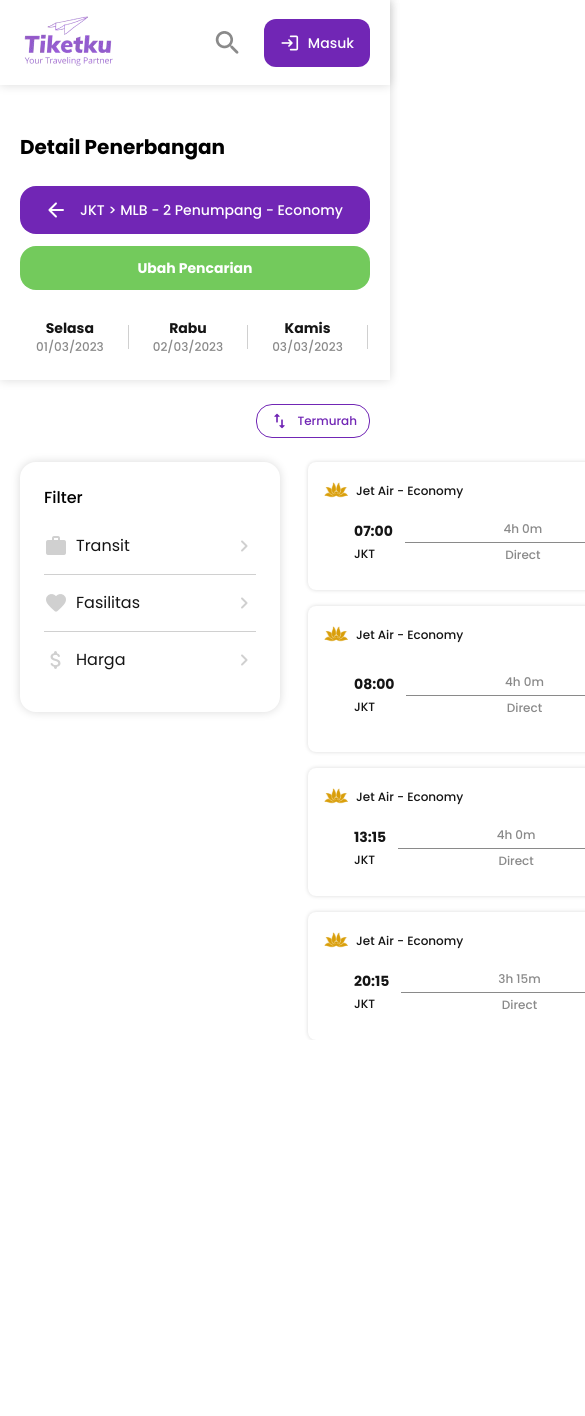
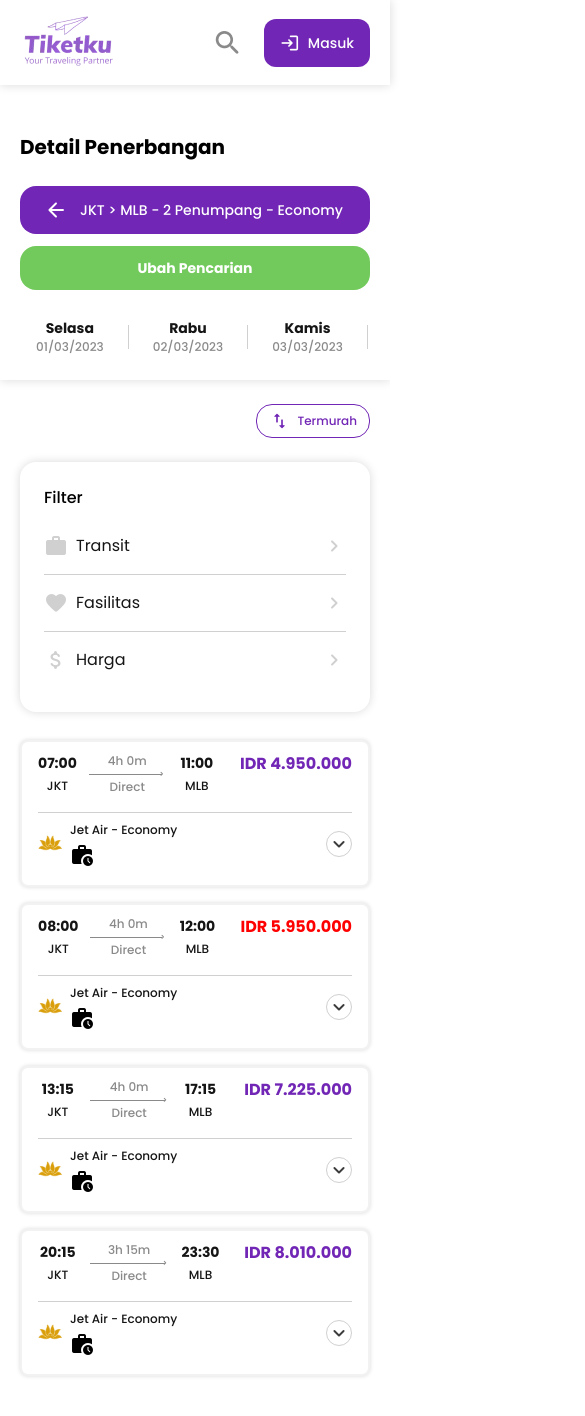
Before and after one commit to arieffadhlan/shinzou-frontend, a Next.js app: page /flight in a window 390 px wide. Shown: the top 1416 px of the page, 585 px wide, since content can reach past the window. Before the commit the page ends 1040 px from the top, so only its background shows below. Built offline with nearby package versions, Linux system fonts and the light colour scheme.

Commit message:
refactor: update FlightCard component

```diff
--- a/app/flight/page.jsx
+++ b/app/flight/page.jsx
@@ -14,8 +14,8 @@ const Flight = () => {
           Termurah
         </button>
       </Container>
-      <Container className="flex gap-7 mt-6">
-        <div className="flex flex-col gap-6 w-full h-fit p-6 rounded-2xl shadow-xs sm:w-[268px]">
+      <Container className="flex flex-col gap-7 mt-6 mb-16 2md:flex-row">
+        <div className="flex flex-col gap-6 w-full h-fit p-6 rounded-2xl shadow-xs 2md:w-[268px]">
           <h2 className="font-medium text-base text-black">Filter</h2>
           <div className="flex flex-col gap-4">
             <div className="group cursor-pointer flex justify-between items-center pb-4 border-b border-[#D0D0D0]">
--- a/components/Empty.jsx
+++ b/components/Empty.jsx
@@ -1,6 +1,6 @@
 import Image from 'next/image';
 import React from 'react'
-import Empty from '../assets/empty.png'
+import EmptyImage from '../assets/empty.png'
 
 const Empty = () => {
     return (
@@ -8,7 +8,7 @@ const Empty = () => {
       <div className='empty d-flex bg-white w-100 h-100  align-items-center justify-content-center'>
         <div className='ml-[670px]'>
             <Image
-                src={Empty}
+                src={EmptyImage}
                   alt="Empty"
                   width={276}
                   height={194}
--- a/components/FlightCard.jsx
+++ b/components/FlightCard.jsx
@@ -8,45 +8,48 @@ const FlightCard = () => {
   return (
     <>
       <div className="flex flex-col gap-4 w-full">
-        <div className="flex flex-col px-4 py-2.5 border-1 border-[#F2F2F2] rounded-lg bg-white shadow-2xs hocus:border-primary-4/50">
-          <div className="flex flex-col">
-            <div className="flex justify-between items-center py-1.5">
+        <div className="cursor-pointer flex flex-col px-4 py-2.5 border-2 border-[#F2F2F2] rounded-lg bg-white shadow-2xs hocus:border-primary-4/50">
+          <div className="flex flex-col-reverse lg:flex-col">
+            <div className="flex justify-between items-center py-2 border-t-[1px] border-[#D0D0D0] lg:py-1.5 lg:border-0">
               <div className="flex items-center gap-2">
                 <Image src={airlineIcon} alt="Airline" />
-                <span className="font-medium text-xs leading-[18px] text-[#151515]">Jet Air - Economy</span>
+                <div className="flex flex-col gap-1">
+                  <span className="font-medium text-xs leading-[18px] text-[#151515]">Jet Air - Economy</span>
+                  <span className="material-icons-round text-black !inline-block lg:!hidden">work_history</span>
+                </div>
               </div>
               <div className="flex justify-center items-center border border-[#D0D0D0] rounded-full">
                 <span className="material-icons-round text-[#3C3C3C]">expand_more</span>
               </div>
             </div>
-            <div className="flex justify-between items-center gap-[72px] pb-1.5">
-              <div className="flex items-center gap-4 px-[30px] py-2.5">
-                <div className="flex items-center gap-3 w-[346px]">
-                  <div className="flex flex-col gap-1">
+            <div className="flex flex-col-reverse justify-between items-end gap-6 pb-4 2xs:flex-row 2xs:items-start xs:gap-16 2md:gap-10 lg:items-center lg:pb-1.5 xl:gap-16">
+              <div className="flex items-center gap-4 w-full px-0 py-0 lg:py-2.5 lg:px-[30px]">
+                <div className="flex items-center gap-3 w-full">
+                  <div className="flex flex-1 flex-col justify-center items-center gap-1 max-w-[48px]">
                     <span className="font-bold text-sm text-[#151515]">07:00</span>
                     <span className="font-medium text-xs leading-[18px] text-[#151515]">JKT</span>
                   </div>
-                  <div className="flex flex-col justify-center items-center">
+                  <div className="flex flex-2 flex-col justify-center items-center">
                     <span className="font-medium text-xs leading-[18px] text-[#8A8A8A]">4h 0m</span>
-                    <div className="flex items-center">
-                      <div className="w-[232px] h-[1px] bg-[#8A8A8A]"></div>
+                    <div className="flex items-center w-full">
+                      <div className="w-full h-[1px] bg-[#8A8A8A]"></div>
                       <span className="material-icons-round -ml-[4px] !font-bold !text-[8px] text-[#8A8A8A]">chevron_right</span>
                     </div>
                     <span className="font-medium text-xs leading-[18px] text-[#8A8A8A]">Direct</span>
                   </div>
-                  <div className="flex flex-col gap-1">
+                  <div className="flex flex-1 flex-col justify-center items-center gap-1 max-w-[48px]">
                     <span className="font-bold text-sm text-[#151515]">11:00</span>
                     <span className="font-medium text-xs leading-[18px] text-[#151515]">MLB</span>
                   </div>
                 </div>
-                <span className="material-icons-round text-primary-5">work_history</span>
+                <span className="material-icons-round text-primary-5 !hidden lg:!inline-block">work_history</span>
               </div>
               <div className="flex flex-col items-end gap-1.5">
                 <span className="whitespace-nowrap font-bold text-base text-primary-4">IDR 4.950.000</span>
                 <Button
                   size="md"
                   variant="primary"
-                  className="!px-8 !py-1"
+                  className="hidden !px-8 !py-1 lg:flex"
                 >
                   Pilih
                 </Button>
@@ -54,45 +57,48 @@ const FlightCard = () => {
             </div>
           </div>
         </div>
-        <div className="flex flex-col px-4 py-2.5 border-1 border-[#F2F2F2] rounded-lg bg-white shadow-2xs hocus:border-primary-4/50">
-          <div className="flex flex-col">
-            <div className="flex justify-between items-center py-1.5">
+        <div className="cursor-pointer flex flex-col px-4 py-2.5 border-2 border-[#F2F2F2] rounded-lg bg-white shadow-2xs hocus:border-primary-4/50">
+          <div className="flex flex-col-reverse lg:flex-col">
+            <div className="flex justify-between items-center py-2 border-t-[1px] border-[#D0D0D0] lg:py-1.5 lg:border-0">
               <div className="flex items-center gap-2">
                 <Image src={airlineIcon} alt="Airline" />
-                <span className="font-medium text-xs leading-[18px] text-[#151515]">Jet Air - Economy</span>
+                <div className="flex flex-col gap-1">
+                  <span className="font-medium text-xs leading-[18px] text-[#151515]">Jet Air - Economy</span>
+                  <span className="material-icons-round text-black !inline-block lg:!hidden">work_history</span>
+                </div>
               </div>
               <div className="flex justify-center items-center border border-[#D0D0D0] rounded-full">
                 <span className="material-icons-round text-[#3C3C3C]">expand_more</span>
               </div>
             </div>
-            <div className="flex justify-between items-center pb-1.5">
-              <div className="flex items-center gap-4 px-[30px] py-2.5">
-                <div className="flex items-center gap-3 w-[346px]">
-                  <div className="flex flex-col gap-1">
+            <div className="flex flex-col-reverse justify-between items-end gap-6 pb-4 2xs:flex-row 2xs:items-start xs:gap-16 2md:gap-10 lg:items-center lg:pb-1.5 xl:gap-16">
+              <div className="flex items-center gap-4 w-full px-0 py-0 lg:py-2.5 lg:px-[30px]">
+                <div className="flex items-center gap-3 w-full">
+                  <div className="flex flex-1 flex-col justify-center items-center gap-1 max-w-[48px]">
                     <span className="font-bold text-sm text-[#151515]">08:00</span>
                     <span className="font-medium text-xs leading-[18px] text-[#151515]">JKT</span>
                   </div>
-                  <div className="flex flex-col justify-center items-center">
+                  <div className="flex flex-2 flex-col justify-center items-center">
                     <span className="font-medium text-xs leading-[18px] text-[#8A8A8A]">4h 0m</span>
-                    <div className="flex items-center">
-                      <div className="w-[232px] h-[1px] bg-[#8A8A8A]"></div>
+                    <div className="flex items-center w-full">
+                      <div className="w-full h-[1px] bg-[#8A8A8A]"></div>
                       <span className="material-icons-round -ml-[4px] !font-bold !text-[8px] text-[#8A8A8A]">chevron_right</span>
                     </div>
                     <span className="font-medium text-xs leading-[18px] text-[#8A8A8A]">Direct</span>
                   </div>
-                  <div className="flex flex-col gap-1">
+                  <div className="flex flex-1 flex-col justify-center items-center gap-1 max-w-[48px]">
                     <span className="font-bold text-sm text-[#151515]">12:00</span>
                     <span className="font-medium text-xs leading-[18px] text-[#151515]">MLB</span>
                   </div>
                 </div>
-                <span className="material-icons-round text-primary-5">work_history</span>
+                <span className="material-icons-round text-primary-5 !hidden lg:!inline-block">work_history</span>
               </div>
               <div className="flex flex-col items-end gap-1.5">
-                <span className="font-bold text-base text-danger">IDR 5.950.000</span>
+                <span className="whitespace-nowrap font-bold text-base text-danger">IDR 5.950.000</span>
                 <Button
                   size="md"
                   variant="primary"
-                  className="!px-8 !py-1"
+                  className="hidden !px-8 !py-1 lg:flex"
                 >
                   Pilih
                 </Button>
@@ -100,45 +106,48 @@ const FlightCard = () => {
             </div>
           </div>
         </div>
-        <div className="flex flex-col px-4 py-2.5 border-1 border-[#F2F2F2] rounded-lg bg-white shadow-2xs hocus:border-primary-4/50">
-          <div className="flex flex-col">
-            <div className="flex justify-between items-center py-1.5">
+        <div className="cursor-pointer flex flex-col px-4 py-2.5 border-2 border-[#F2F2F2] rounded-lg bg-white shadow-2xs hocus:border-primary-4/50">
+          <div className="flex flex-col-reverse lg:flex-col">
+            <div className="flex justify-between items-center py-2 border-t-[1px] border-[#D0D0D0] lg:py-1.5 lg:border-0">
               <div className="flex items-center gap-2">
                 <Image src={airlineIcon} alt="Airline" />
-                <span className="font-medium text-xs leading-[18px] text-[#151515]">Jet Air - Economy</span>
+                <div className="flex flex-col gap-1">
+                  <span className="font-medium text-xs leading-[18px] text-[#151515]">Jet Air - Economy</span>
+                  <span className="material-icons-round text-black !inline-block lg:!hidden">work_history</span>
+                </div>
               </div>
               <div className="flex justify-center items-center border border-[#D0D0D0] rounded-full">
                 <span className="material-icons-round text-[#3C3C3C]">expand_more</span>
               </div>
             </div>
-            <div className="flex justify-between items-center gap-[72px] pb-1.5">
-              <div className="flex items-center gap-4 px-[30px] py-2.5">
-                <div className="flex items-center gap-3 w-[346px]">
-                  <div className="flex flex-col gap-1">
+            <div className="flex flex-col-reverse justify-between items-end gap-6 pb-4 2xs:flex-row 2xs:items-start xs:gap-16 2md:gap-10 lg:items-center lg:pb-1.5 xl:gap-16">
+              <div className="flex items-center gap-4 w-full px-0 py-0 lg:py-2.5 lg:px-[30px]">
+                <div className="flex items-center gap-3 w-full">
+                  <div className="flex flex-1 flex-col justify-center items-center gap-1 max-w-[48px]">
                     <span className="font-bold text-sm text-[#151515]">13:15</span>
                     <span className="font-medium text-xs leading-[18px] text-[#151515]">JKT</span>
                   </div>
-                  <div className="flex flex-col justify-center items-center">
+                  <div className="flex flex-2 flex-col justify-center items-center">
                     <span className="font-medium text-xs leading-[18px] text-[#8A8A8A]">4h 0m</span>
-                    <div className="flex items-center">
-                      <div className="w-[232px] h-[1px] bg-[#8A8A8A]"></div>
+                    <div className="flex items-center w-full">
+                      <div className="w-full h-[1px] bg-[#8A8A8A]"></div>
                       <span className="material-icons-round -ml-[4px] !font-bold !text-[8px] text-[#8A8A8A]">chevron_right</span>
                     </div>
                     <span className="font-medium text-xs leading-[18px] text-[#8A8A8A]">Direct</span>
                   </div>
-                  <div className="flex flex-col gap-1">
+                  <div className="flex flex-1 flex-col justify-center items-center gap-1 max-w-[48px]">
                     <span className="font-bold text-sm text-[#151515]">17:15</span>
                     <span className="font-medium text-xs leading-[18px] text-[#151515]">MLB</span>
                   </div>
                 </div>
-                <span className="material-icons-round text-primary-5">work_history</span>
+                <span className="material-icons-round text-primary-5 !hidden lg:!inline-block">work_history</span>
               </div>
               <div className="flex flex-col items-end gap-1.5">
                 <span className="whitespace-nowrap font-bold text-base text-primary-4">IDR 7.225.000</span>
                 <Button
                   size="md"
                   variant="primary"
-                  className="!px-8 !py-1"
+                  className="hidden !px-8 !py-1 lg:flex"
                 >
                   Pilih
                 </Button>
@@ -146,45 +155,48 @@ const FlightCard = () => {
             </div>
           </div>
         </div>
-        <div className="flex flex-col px-4 py-2.5 border-1 border-[#F2F2F2] rounded-lg bg-white shadow-2xs hocus:border-primary-4/50">
-          <div className="flex flex-col">
-            <div className="flex justify-between items-center py-1.5">
+        <div className="cursor-pointer flex flex-col px-4 py-2.5 border-2 border-[#F2F2F2] rounded-lg bg-white shadow-2xs hocus:border-primary-4/50">
+          <div className="flex flex-col-reverse lg:flex-col">
+            <div className="flex justify-between items-center py-2 border-t-[1px] border-[#D0D0D0] lg:py-1.5 lg:border-0">
               <div className="flex items-center gap-2">
                 <Image src={airlineIcon} alt="Airline" />
-                <span className="font-medium text-xs leading-[18px] text-[#151515]">Jet Air - Economy</span>
+                <div className="flex flex-col gap-1">
+                  <span className="font-medium text-xs leading-[18px] text-[#151515]">Jet Air - Economy</span>
+                  <span className="material-icons-round text-black !inline-block lg:!hidden">work_history</span>
+                </div>
               </div>
               <div className="flex justify-center items-center border border-[#D0D0D0] rounded-full">
                 <span className="material-icons-round text-[#3C3C3C]">expand_more</span>
               </div>
             </div>
-            <div className="flex justify-between items-center gap-[72px] pb-1.5">
-              <div className="flex items-center gap-4 px-[30px] py-2.5">
-                <div className="flex items-center gap-3 w-[346px]">
-                  <div className="flex flex-col gap-1">
+            <div className="flex flex-col-reverse justify-between items-end gap-6 pb-4 2xs:flex-row 2xs:items-start xs:gap-16 2md:gap-10 lg:items-center lg:pb-1.5 xl:gap-16">
+              <div className="flex items-center gap-4 w-full px-0 py-0 lg:py-2.5 lg:px-[30px]">
+                <div className="flex items-center gap-3 w-full">
+                  <div className="flex flex-1 flex-col justify-center items-center gap-1 max-w-[48px]">
                     <span className="font-bold text-sm text-[#151515]">20:15</span>
                     <span className="font-medium text-xs leading-[18px] text-[#151515]">JKT</span>
                   </div>
-                  <div className="flex flex-col justify-center items-center">
+                  <div className="flex flex-2 flex-col justify-center items-center">
                     <span className="font-medium text-xs leading-[18px] text-[#8A8A8A]">3h 15m</span>
-                    <div className="flex items-center">
-                      <div className="w-[232px] h-[1px] bg-[#8A8A8A]"></div>
+                    <div className="flex items-center w-full">
+                      <div className="w-full h-[1px] bg-[#8A8A8A]"></div>
                       <span className="material-icons-round -ml-[4px] !font-bold !text-[8px] text-[#8A8A8A]">chevron_right</span>
                     </div>
                     <span className="font-medium text-xs leading-[18px] text-[#8A8A8A]">Direct</span>
                   </div>
-                  <div className="flex flex-col gap-1">
+                  <div className="flex flex-1 flex-col justify-center items-center gap-1 max-w-[48px]">
                     <span className="font-bold text-sm text-[#151515]">23:30</span>
                     <span className="font-medium text-xs leading-[18px] text-[#151515]">MLB</span>
                   </div>
                 </div>
-                <span className="material-icons-round text-primary-5">work_history</span>
+                <span className="material-icons-round text-primary-5 !hidden lg:!inline-block">work_history</span>
               </div>
               <div className="flex flex-col items-end gap-1.5">
                 <span className="whitespace-nowrap font-bold text-base text-primary-4">IDR 8.010.000</span>
                 <Button
                   size="md"
                   variant="primary"
-                  className="!px-8 !py-1"
+                  className="hidden !px-8 !py-1 lg:flex"
                 >
                   Pilih
                 </Button>
--- a/components/layouts/Container.jsx
+++ b/components/layouts/Container.jsx
@@ -1,8 +1,10 @@
-const Container = ({ children, className = "" }) => {
+const Container = ({ htmlTag, children, className = "" }) => {
+  const Tag = htmlTag ?? "section";
+
   return (
-    <section className={`px-5 sm:px-16 md:px-32 xl:pl-[260px] xl:pr-[212px] ${className}`}>
+    <Tag className={`max-w-8xl px-5 mx-auto sm:px-16 md:px-32 2xl:pl-[260px] 2xl:pr-[212px] ${className}`}>
       {children}
-    </section>
+    </Tag>
   )
 }
 
--- a/tailwind.config.js
+++ b/tailwind.config.js
@@ -28,15 +28,23 @@ module.exports = {
       fontFamily: {
         poppins: ["Poppins", "sans-serif"],
       },
+      flex: {
+        "2": "2 2 0%"
+      },
       gap: {
         4.5: "1.125rem"
+      },
+      maxWidth: {
+        "8xl": "1440px"
       },
       padding: {
         4.5: "1.125rem"
       },
       screens: {
+        "2xs": "375px",
 				xs: "460px",
         "2md": "992px",
+        "2lg": "1200px",
         "2xl": "1440px",
 			},
       boxShadow: {
```
Also changed, not shown: components/PilihPenerbangan.jsx (+6 -4 lines), components/layouts/Navbar.jsx (+7 -7 lines).
